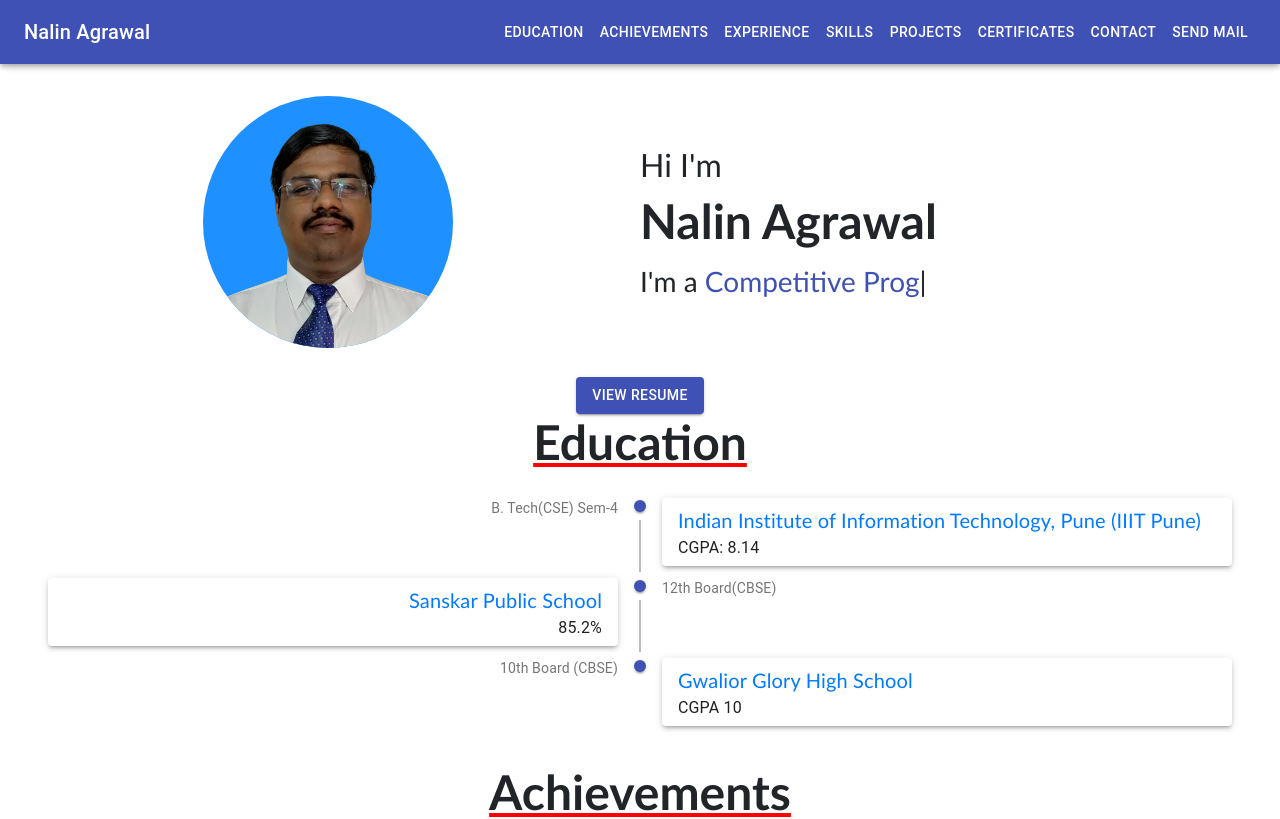
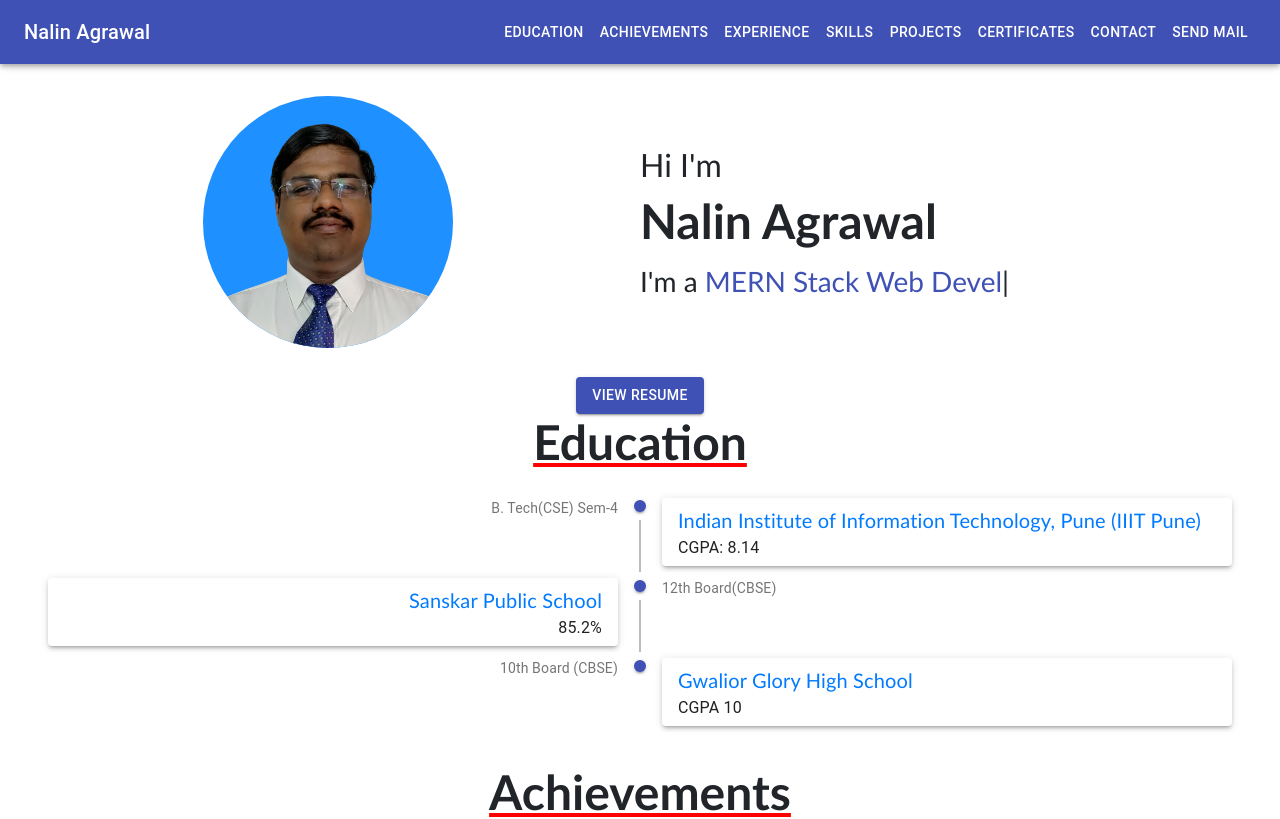
Before and after one commit to nalin-programmer/Portfolio, a React (Create React App) app: page / in a window 1280 px wide. Shown: the top 819 px of the page. Built offline with nearby package versions, Linux system fonts and the light colour scheme; some icons are missing; a web font is replaced by a local one.

Commit message:
minor changes

```diff
--- a/src/screens/main/homeScreen/HomeScreen.js
+++ b/src/screens/main/homeScreen/HomeScreen.js
@@ -19,7 +19,11 @@ export default function HomeScreen() {
       showCursor: true,
       backDelay: 400,
       backSpeed: 60,
-      strings: ["MERN Stack Web Developer", "Competitive Programmer"],
+      strings: [
+        "Competitive Programmer",
+        "MERN Stack Web Developer",
+        "Android Developer",
+      ],
     });
   }, []);
   return (
```
